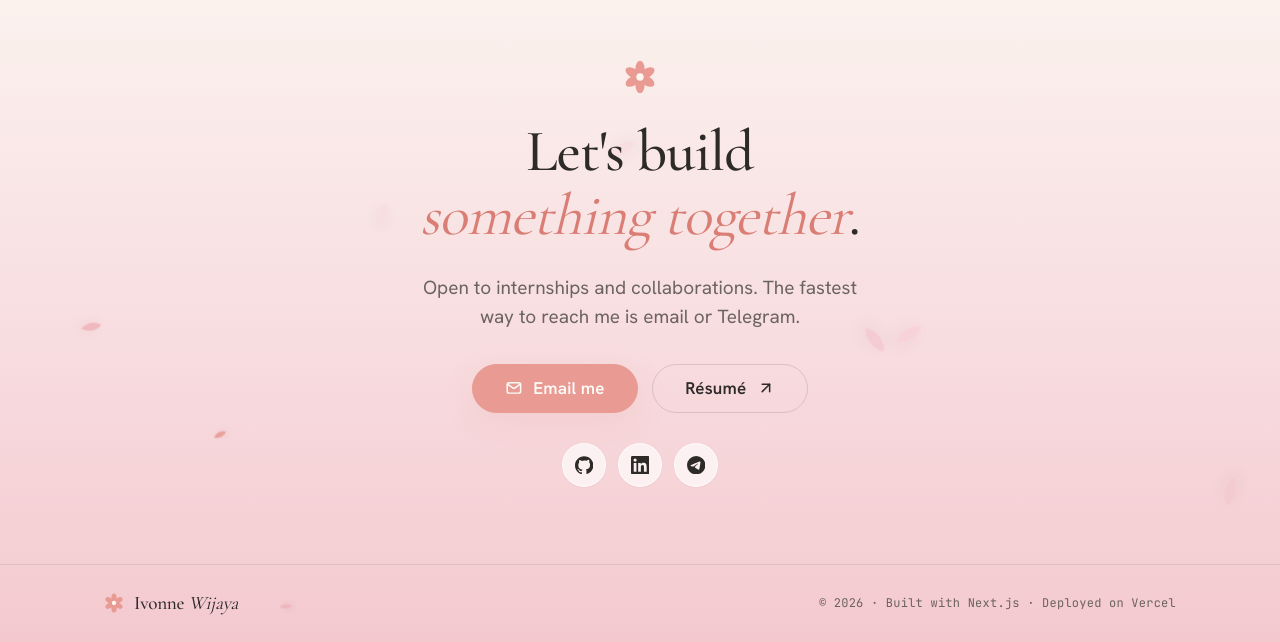
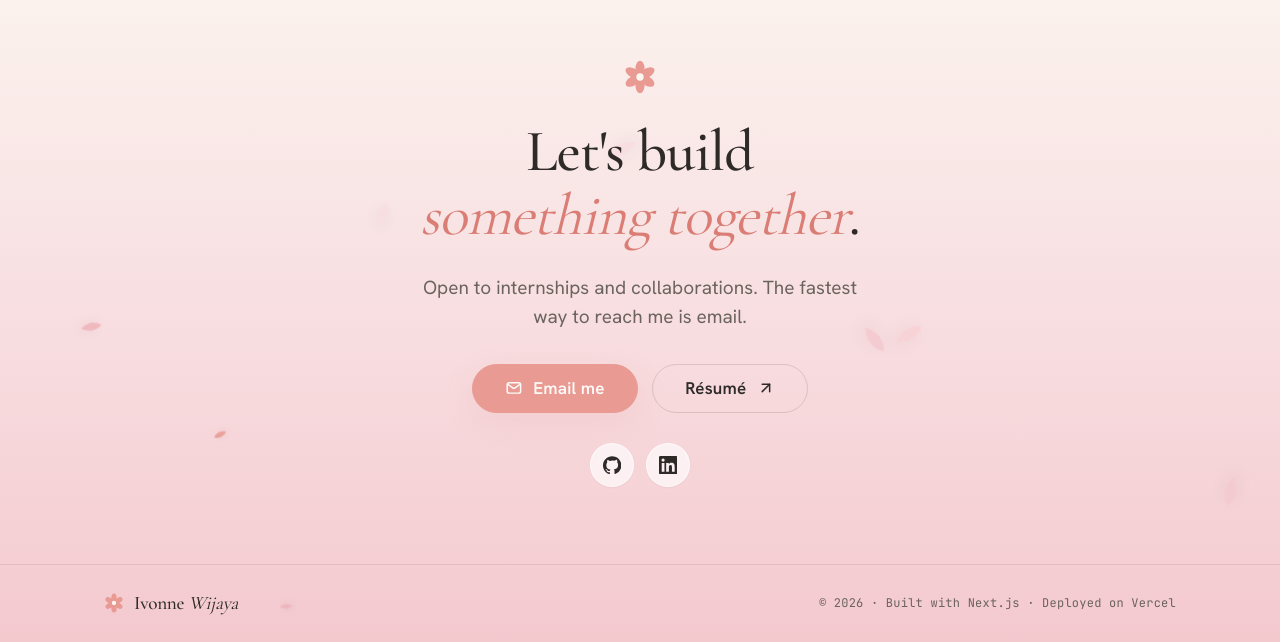
Before and after one commit to theApolloAlien/PortfolioClient-ivonne, a Next.js app: page / in a window 1280 px wide. Shown: the part 6299-6941 px from the top of the page. Built offline with nearby package versions, Linux system fonts and the light colour scheme.

Commit message:
Contact: remove Telegram; clicking Email me also copies the address with a confirmation toast

```diff
--- a/app/globals.css
+++ b/app/globals.css
@@ -568,7 +568,9 @@ main:focus { outline: none; }
 .contact__inner { position: relative; z-index: 2; display: flex; flex-direction: column; align-items: center; gap: 26px; padding-bottom: clamp(3rem, 6vw, 5rem); }
 .contact__title { font-family: var(--font-serif); font-size: clamp(2.4rem, 4.6vw, 4rem); font-weight: var(--fw-medium); line-height: 1.08; letter-spacing: var(--ls-tight); color: var(--ink); margin: 0; max-width: 16ch; }
 .contact__sub { font-size: var(--fs-body-lg); line-height: var(--lh-normal); color: var(--ink-muted); max-width: 460px; margin: 0; }
-.contact__cta { display: flex; gap: 14px; flex-wrap: wrap; justify-content: center; margin-top: 6px; }
+.contact__cta { position: relative; display: flex; gap: 14px; flex-wrap: wrap; justify-content: center; margin-top: 6px; }
+.contact__toast { position: fixed; bottom: 26px; left: 50%; transform: translateX(-50%) translateY(8px); font-family: var(--font-mono); font-size: 11.5px; letter-spacing: 0.04em; color: var(--ink); background: var(--glass-white-strong); -webkit-backdrop-filter: blur(8px); backdrop-filter: blur(8px); border: 1px solid var(--glass-border); border-radius: var(--radius-pill); padding: 8px 16px; box-shadow: var(--shadow-md); opacity: 0; pointer-events: none; white-space: nowrap; z-index: 120; transition: opacity var(--dur-fast) var(--ease-soft), transform var(--dur-fast) var(--ease-soft); max-width: 92vw; overflow: hidden; text-overflow: ellipsis; }
+.contact__toast.is-on { opacity: 1; transform: translateX(-50%) translateY(0); }
 .contact__socials { display: flex; gap: 12px; margin-top: 4px; justify-content: center; }
 .site-footer { position: relative; z-index: 2; border-top: 1px solid rgba(46, 42, 40, 0.10); }
 .site-footer__inner { display: flex; align-items: center; justify-content: space-between; gap: 16px; padding-block: 24px; flex-wrap: wrap; }
--- a/components/sections/Contact.tsx
+++ b/components/sections/Contact.tsx
@@ -1,11 +1,31 @@
+"use client";
+
 import * as React from "react";
 import { Button } from "@/components/ui/Button";
 import { IconButton } from "@/components/ui/IconButton";
 import { Reveal } from "@/components/motion/Reveal";
 import { Petals } from "@/components/motion/Petals";
-import { Mail, Github, Linkedin, Telegram, ArrowUpRight, Floret } from "@/components/icons";
+import { Mail, Github, Linkedin, ArrowUpRight, Floret } from "@/components/icons";
+
+const EMAIL = "ivonnew0714@gmail.com";
 
 export function Contact() {
+  const [copied, setCopied] = React.useState(false);
+  const timer = React.useRef<number | undefined>(undefined);
+
+  // The mailto still opens the visitor's mail app; copying on the same click
+  // covers machines with no mail client configured.
+  const copyEmail = () => {
+    navigator.clipboard
+      ?.writeText(EMAIL)
+      .then(() => {
+        setCopied(true);
+        window.clearTimeout(timer.current);
+        timer.current = window.setTimeout(() => setCopied(false), 2400);
+      })
+      .catch(() => {});
+  };
+
   return (
     <section id="contact" className="contact section">
       <Petals count={10} className="contact__petals" />
@@ -17,14 +37,15 @@ export function Contact() {
           Let&apos;s build <em>something together</em>.
         </Reveal>
         <Reveal className="contact__sub" delay={150}>
-          Open to internships and collaborations. The fastest way to reach me is email or Telegram.
+          Open to internships and collaborations. The fastest way to reach me is email.
         </Reveal>
 
         <Reveal className="contact__cta" delay={220}>
           <Button
             variant="filled"
             size="lg"
-            href="mailto:ivonnew0714@gmail.com"
+            href={`mailto:${EMAIL}`}
+            onClick={copyEmail}
             icon={<Mail />}
             iconPosition="leading"
           >
@@ -41,6 +62,11 @@ export function Contact() {
             Résumé
           </Button>
         </Reveal>
+
+        {/* Outside the Reveal: its will-change/transform would trap position:fixed. */}
+        <span className={`contact__toast ${copied ? "is-on" : ""}`} role="status" aria-live="polite">
+          {copied ? `${EMAIL} copied to clipboard` : ""}
+        </span>
 
         <Reveal className="contact__socials" delay={280}>
           <IconButton
@@ -59,14 +85,6 @@ export function Contact() {
             rel="noreferrer"
             icon={<Linkedin />}
           />
-          <IconButton
-            variant="glass"
-            label="Telegram"
-            href="https://t.me/ivnwjy"
-            target="_blank"
-            rel="noreferrer"
-            icon={<Telegram />}
-          />
         </Reveal>
       </div>
 
```
